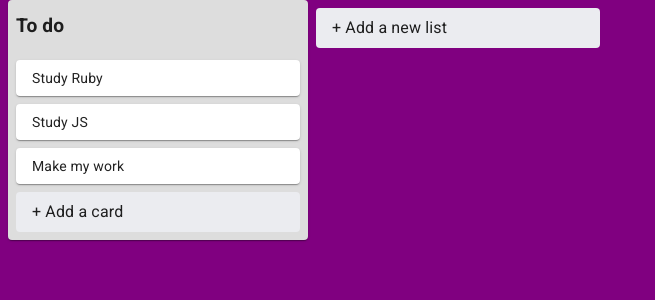
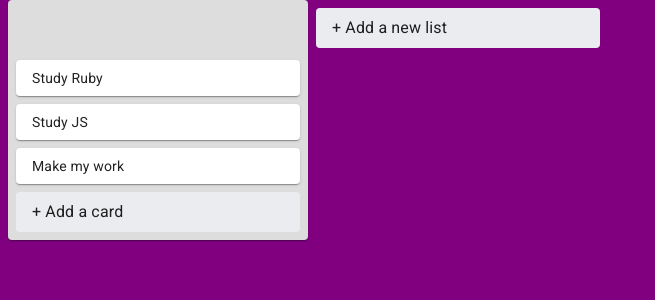
Before and after one commit to maclararose/Trello-clone-with-React, a React (Create React App) app in the folder trello-clone/: page / in a window 1280 px wide. Both pictures are taken after a click on the element "To do". Shown: the top 300 px of the page, without its empty margins (0-655 px from the left). Built offline with nearby package versions, Linux system fonts and the light colour scheme.

Commit message:
Finish update list title

```diff
--- a/trello-clone/src/App.js
+++ b/trello-clone/src/App.js
@@ -56,8 +56,23 @@ function App() {
     setData(newState);
   }
 
+  const updateListTitle = (title, listId) => {
+    const list = data.lists[listId];
+    list.title = title;
+
+    const newState = {
+      ...data,
+      lists: {
+        ...data.list,
+        [listId]: list
+      }
+    }
+
+    setData(newState);
+  }
+
   return (
-    <StoreApi.Provider value={{addMoreCard, addMoreList}}>
+    <StoreApi.Provider value={{addMoreCard, addMoreList, updateListTitle}}>
       <div className={classes.root}>
         {data.listIds.map((listId) => {
           const list = data.lists[listId];
--- a/trello-clone/src/components/List/List.js
+++ b/trello-clone/src/components/List/List.js
@@ -7,7 +7,7 @@ import InputContainer from '../Input/InputContainer';
 
 const useStyle = makeStyles((themes) => ({
   root:{
-    width: "300px",
+    minWidth: "300px",
     backgroundColor:"#DDD",
     marginLeft: themes.spacing(1),
 
@@ -20,7 +20,7 @@ function List({ list }){
     <div>
       <Paper className={classes.root}>
         <CssBaseline />
-        <Title title={list.title}/>
+        <Title title={list.title} listId={list.id}/>
         {list.cards.map((card) => (
           <Card key={card.id} card={card} />
         ))}
--- a/trello-clone/src/components/Title/Title.js
+++ b/trello-clone/src/components/Title/Title.js
@@ -1,7 +1,8 @@
-import React, {useState} from 'react';
+import React, {useContext, useState} from 'react';
 import {InputBase, Typography} from '@material-ui/core';
 import {makeStyles} from '@material-ui/core/styles';
 import MoreHorizIcon from '@material-ui/icons/MoreHoriz';
+import StoreApi from '../../utils/StoreApi';
 
 const useStyle = makeStyles((themes) => ({
   editableTitle:{
@@ -25,15 +26,28 @@ const useStyle = makeStyles((themes) => ({
   }
 }));
 
-function Title({ title }){
+function Title({ title, listId }){
   const [open, setOpen] = useState(false);
+  const [newTitle, setNewTitle] = useState('');
+  const {updateListTitle} = useContext(StoreApi);
   const classes = useStyle();
+
+  const handleOnChange = (element) => {
+    setNewTitle(element.target. value);
+  };
+
+  const handleBlur = () => {
+    updateListTitle(newTitle, listId);
+    setOpen(false);
+  }
 
   return(
     <div>
       {open ?
         (<div className="">
-          <InputBase value={title}
+          <InputBase
+            onChange={handleOnChange}
+            value={newTitle}
             autoFocus
             inputProps={{
               className: classes.input,
```
Also changed, not shown: 1 other file (tests, documents, lock files or other folders).
